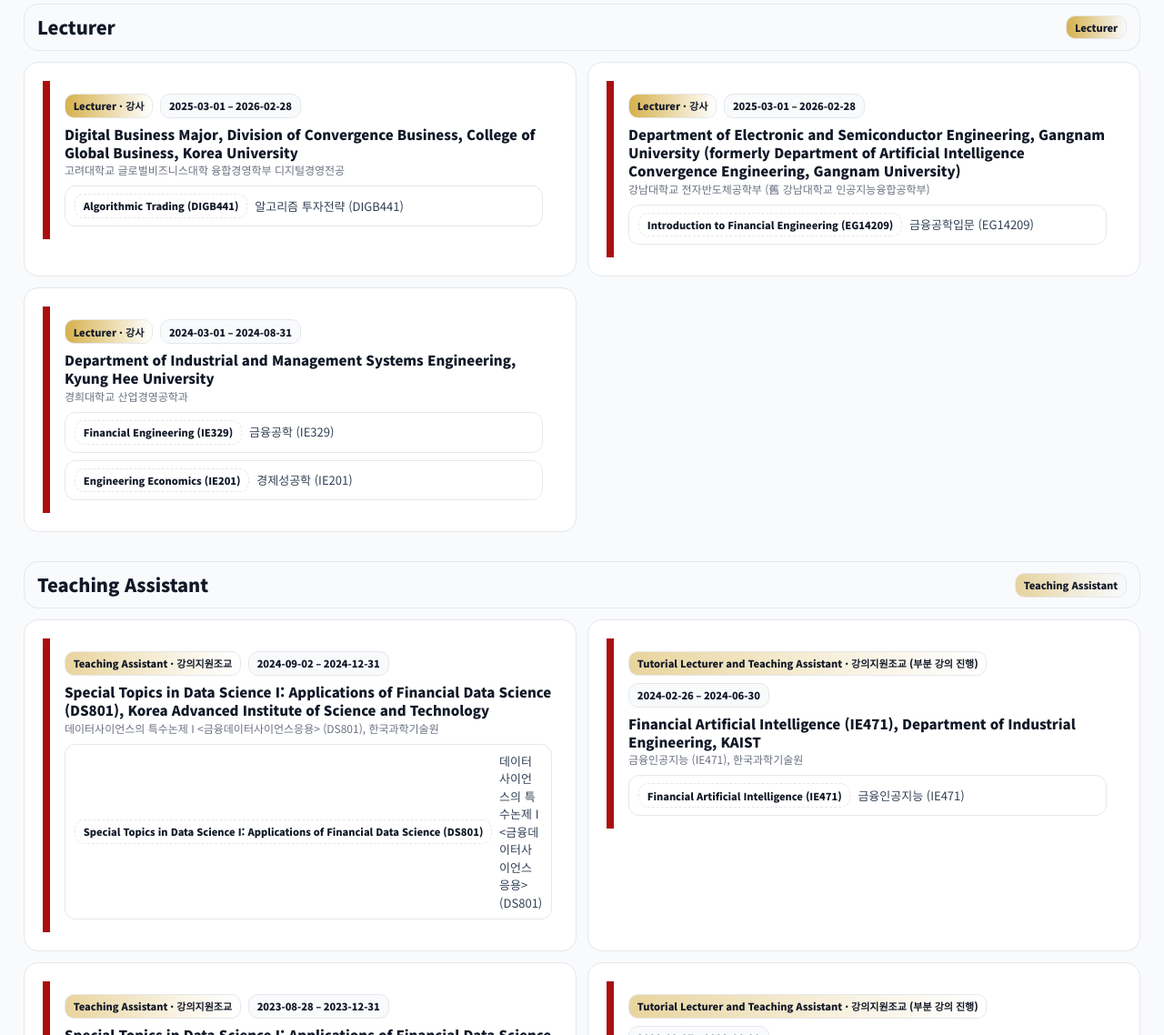
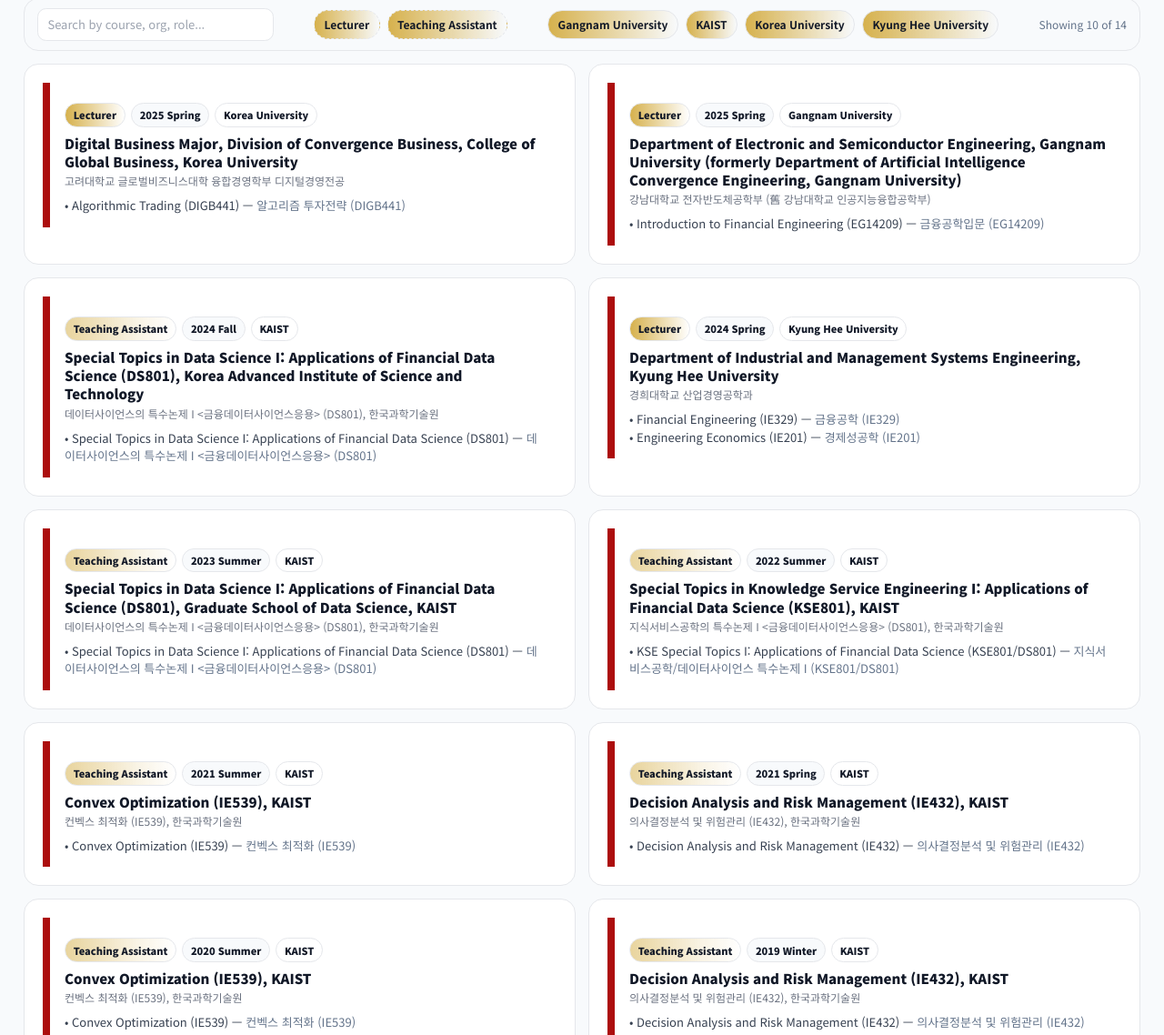
Before and after one commit to FinDS-Lab/site, a Jekyll site: the page built from lectures.html, in a window 1280 px wide and 1400 px high, scrolled down 790 px. Shown: the part 262-1400 px from the top of the window at 91% size. Built offline with Jekyll 4.4.1, drawn with Linux system fonts in a browser that asks for light colours; nearby versions of some CDN libraries; some of the changed text lies outside the part shown.

Commit message:
Update lectures.html

```diff
--- a/lectures.html
+++ b/lectures.html
@@ -33,61 +33,69 @@
 <!-- ===== Styles ===== -->
 <style>
   :root{
-    --accent: rgb(172, 14, 14);         /* main red */
-    --gold:   rgb(214, 177, 77);        /* gold */
-    --gold-soft: rgba(214,177,77,.35);  /* softer gold */
+    --accent: rgb(172, 14, 14);          /* main red */
+    --gold:   rgb(214, 177, 77);         /* gold */
+    --gold-soft: rgba(214,177,77,.35);   /* softer gold */
   }
-  .badge{display:inline-flex;align-items:center;gap:.35rem;padding:.26rem .55rem;border-radius:.65rem;border:1px solid #e5e7eb;font-weight:800;font-size:11px;color:#111827;white-space:nowrap}
-  .badge-role-lect{background:linear-gradient(90deg, var(--gold), var(--gold-soft) 65%, rgba(255,255,255,0))}
-  .badge-role-ta{  background:linear-gradient(90deg, rgba(214,177,77,.55), rgba(214,177,77,.15) 65%, rgba(255,255,255,0))}
-  .badge-period{background:#f8fafc}
-  .badge-code{background:#fff;border-style:dashed}
-  .badge-dept{background:#fff}
+  .toolbar{display:flex;flex-wrap:wrap;gap:10px;align-items:center;justify-content:space-between;background:#f8fafc;border:1px solid #e5e7eb;border-radius:1rem;padding:10px 14px;margin-top:18px}
+  .search input{width:260px;max-width:100%;border:1px solid #e5e7eb;border-radius:.6rem;padding:.45rem .65rem;font-size:13px}
+  .chips{display:flex;flex-wrap:wrap;gap:8px}
+  .chip{display:inline-flex;align-items:center;gap:.4rem;padding:.35rem .65rem;border-radius:999px;border:1px solid #e5e7eb;background:#fff;font-weight:700;font-size:12px;color:#111827;cursor:pointer}
+  .chip.is-on{background:linear-gradient(90deg, var(--gold), var(--gold-soft) 65%, rgba(255,255,255,0));}
+  .chip-role{border-style:dashed}
+  .count{font-size:12px;color:#64748b}
+
+  .grid{display:grid;gap:14px;margin-top:14px}
+  @media(min-width:768px){ .grid{grid-template-columns:1fr 1fr} }
+
   .card{background:#fff;border:1px solid #e5e7eb;border-radius:1rem;overflow:hidden}
-  .row{display:grid;grid-template-columns:8px 1fr;gap:0}
+  .row{display:grid;grid-template-columns:8px 1fr}
   .strip{background:var(--accent)}
   .body{padding:14px 16px}
   .title{font-weight:900;font-size:15px;line-height:1.35;color:#111827}
-  .sub{margin-top:2px;color:#374151;font-size:13px}
-  .sub-ko{color:#6b7280;font-size:12px}
-  .course-list{margin-top:8px}
-  .course{display:flex;align-items:center;gap:8px;padding:8px 10px;border:1px solid #e5e7eb;border-radius:.75rem}
-  .section-head{display:flex;align-items:center;justify-content:space-between;padding:10px 14px;background:#f8fafc;border:1px solid #e5e7eb;border-radius:1rem}
-  .section-head h2{font-size:1.25rem;font-weight:900;color:#111827}
-  .grid-wrap{margin-top:12px;display:grid;gap:12px}
-  @media (min-width: 768px){ .grid-wrap{grid-template-columns:1fr 1fr} }
+  .subtitle{margin-top:2px;color:#6b7280;font-size:12px}
+
+  .meta{margin-top:8px;display:flex;flex-wrap:wrap;gap:6px}
+  .badge{display:inline-flex;align-items:center;gap:.35rem;padding:.26rem .55rem;border-radius:999px;border:1px solid #e5e7eb;background:#fff;font-weight:800;font-size:11px;color:#111827;white-space:nowrap}
+  .badge-period{background:#f8fafc}
+  .badge-role-lect{background:linear-gradient(90deg, var(--gold), var(--gold-soft) 65%, rgba(255,255,255,0))}
+  .badge-role-ta{background:linear-gradient(90deg, rgba(214,177,77,.55), rgba(214,177,77,.15) 65%, rgba(255,255,255,0))}
+  .badge-school{background:#fff}
+  .course-list{margin-top:8px;font-size:13px;color:#374151}
 </style>
 
-<!-- ===== Data + Render ===== -->
-<section class="max-w-7xl mx-auto px-4 mt-6 space-y-8">
-  <!-- Lecturer -->
-  <div>
-    <div class="section-head">
-      <h2>Lecturer</h2>
-      <span class="badge badge-role-lect">Lecturer</span>
+<!-- ===== Toolbar (Search + Tags) ===== -->
+<section class="max-w-7xl mx-auto px-4">
+  <div class="toolbar">
+    <div class="search">
+      <input id="q" type="text" placeholder="Search by course, org, role..." />
     </div>
-    <div id="lecturerWrap" class="grid-wrap"></div>
-  </div>
-
-  <!-- Teaching Assistant (incl. Tutorial/Program TA) -->
-  <div>
-    <div class="section-head">
-      <h2>Teaching Assistant</h2>
-      <span class="badge badge-role-ta">Teaching Assistant</span>
+    <div class="chips" id="roleChips">
+      <!-- role chips -->
     </div>
-    <div id="taWrap" class="grid-wrap"></div>
+    <div class="chips" id="schoolChips">
+      <!-- school chips -->
+    </div>
+    <div class="count" id="count"></div>
   </div>
 </section>
 
+<!-- ===== Content ===== -->
+<section class="max-w-7xl mx-auto px-4">
+  <div class="grid" id="grid"></div>
+</section>
+
 <script>
-  // ===== Source data (filtered to Lecturer / TA family only) =====
-  const LECTURE_ITEMS = [
-    // ── Lecturer ─────────────────────────────────────────────────────────────
+  // ===== Source data =====
+  // NOTE: period is kept for parsing start date; season label is auto-generated from start date.
+  const ITEMS = [
+    // ────────── Lecturer ──────────
     {
       role: "Lecturer", role_ko: "강사",
       period: "2025-03-01 – 2026-02-28",
       org_en: "Digital Business Major, Division of Convergence Business, College of Global Business, Korea University",
       org_ko: "고려대학교 글로벌비즈니스대학 융합경영학부 디지털경영전공",
+      school: "Korea University",
       courses: [
         { en: "Algorithmic Trading (DIGB441)", ko: "알고리즘 투자전략 (DIGB441)" }
       ]
@@ -97,6 +105,7 @@
       period: "2025-03-01 – 2026-02-28",
       org_en: "Department of Electronic and Semiconductor Engineering, Gangnam University (formerly Department of Artificial Intelligence Convergence Engineering, Gangnam University)",
       org_ko: "강남대학교 전자반도체공학부 (舊 강남대학교 인공지능융합공학부)",
+      school: "Gangnam University",
       courses: [
         { en: "Introduction to Financial Engineering (EG14209)", ko: "금융공학입문 (EG14209)" }
       ]
@@ -106,203 +115,222 @@
       period: "2024-03-01 – 2024-08-31",
       org_en: "Department of Industrial and Management Systems Engineering, Kyung Hee University",
       org_ko: "경희대학교 산업경영공학과",
+      school: "Kyung Hee University",
       courses: [
         { en: "Financial Engineering (IE329)", ko: "금융공학 (IE329)" },
         { en: "Engineering Economics (IE201)", ko: "경제성공학 (IE201)" }
       ]
     },
 
-    // ── Teaching Assistant (includes Tutorial/Program TA) ───────────────────
+    // ────────── Teaching Assistant (includes Tutorial/Program TA) ──────────
     {
       role: "Teaching Assistant", role_ko: "강의지원조교",
       period: "2024-09-02 – 2024-12-31",
       org_en: "Special Topics in Data Science I: Applications of Financial Data Science (DS801), Korea Advanced Institute of Science and Technology",
       org_ko: "데이터사이언스의 특수논제 I <금융데이터사이언스응용> (DS801), 한국과학기술원",
+      school: "KAIST",
       courses: [
         { en: "Special Topics in Data Science I: Applications of Financial Data Science (DS801)", ko: "데이터사이언스의 특수논제 I <금융데이터사이언스응용> (DS801)" }
-      ],
-      flags: ["TA"]
+      ]
     },
     {
       role: "Tutorial Lecturer and Teaching Assistant", role_ko: "강의지원조교 (부분 강의 진행)",
       period: "2024-02-26 – 2024-06-30",
       org_en: "Financial Artificial Intelligence (IE471), Department of Industrial Engineering, KAIST",
       org_ko: "금융인공지능 (IE471), 한국과학기술원",
+      school: "KAIST",
       courses: [
         { en: "Financial Artificial Intelligence (IE471)", ko: "금융인공지능 (IE471)" }
-      ],
-      flags: ["Tutorial", "TA"]
+      ]
     },
     {
       role: "Teaching Assistant", role_ko: "강의지원조교",
       period: "2023-08-28 – 2023-12-31",
       org_en: "Special Topics in Data Science I: Applications of Financial Data Science (DS801), Graduate School of Data Science, KAIST",
       org_ko: "데이터사이언스의 특수논제 I <금융데이터사이언스응용> (DS801), 한국과학기술원",
+      school: "KAIST",
       courses: [
         { en: "Special Topics in Data Science I: Applications of Financial Data Science (DS801)", ko: "데이터사이언스의 특수논제 I <금융데이터사이언스응용> (DS801)" }
-      ],
-      flags: ["TA"]
+      ]
     },
     {
       role: "Tutorial Lecturer and Teaching Assistant", role_ko: "강의지원조교 (부분 강의 진행)",
       period: "2023-02-27 – 2023-06-30",
       org_en: "Financial Artificial Intelligence (IE471), KAIST",
       org_ko: "금융인공지능 (IE471), 한국과학기술원",
+      school: "KAIST",
       courses: [
         { en: "Financial Artificial Intelligence (IE471)", ko: "금융인공지능 (IE471)" }
-      ],
-      flags: ["Tutorial", "TA"]
+      ]
     },
     {
       role: "Program Teaching Assistant", role_ko: "교육담당조교",
       period: "2023-01-01 – 2023-02-28",
       org_en: "Hana Financial Group – KAIST Industry-Academia Collaboration Program",
       org_ko: "하나금융그룹 – KAIST 산학협력 프로그램",
-      courses: [],
-      flags: ["Program", "TA"]
+      school: "KAIST",
+      courses: []
     },
     {
       role: "Teaching Assistant", role_ko: "강의지원조교",
       period: "2022-08-30 – 2022-12-31",
       org_en: "Special Topics in Knowledge Service Engineering I: Applications of Financial Data Science (KSE801), KAIST",
       org_ko: "지식서비스공학의 특수논제 I <금융데이터사이언스응용> (DS801), 한국과학기술원",
+      school: "KAIST",
       courses: [
         { en: "KSE Special Topics I: Applications of Financial Data Science (KSE801/DS801)", ko: "지식서비스공학/데이터사이언스 특수논제 I (KSE801/DS801)" }
-      ],
-      flags: ["TA"]
-    },
-    {
-      role: "Teaching Assistant", role_ko: "강의지원조교",
-      period: "2022-02-28 – 2022-06-30",
-      org_en: "Special Topics in Industrial Systems Engineering I: You&IE (IE482), KAIST",
-      org_ko: "산업공학특강 I <You&IE> (IE482), 한국과학기술원",
-      courses: [
-        { en: "You&IE (IE482)", ko: "산업공학특강 I <You&IE> (IE482)" }
-      ],
-      flags: ["TA"]
-    },
-    {
-      role: "Tutorial Lecturer and Teaching Assistant", role_ko: "강의지원조교 (부분 강의 진행)",
-      period: "2022-02-28 – 2022-06-30",
-      org_en: "Financial Artificial Intelligence (IE471/IE412), KAIST & UNIST (Joint)",
-      org_ko: "금융인공지능 (IE471/IE412), 한국과학기술원 – 울산과학기술원 협동 강의",
-      courses: [
-        { en: "Financial Artificial Intelligence (IE471/IE412)", ko: "금융인공지능 (IE471/IE412)" }
-      ],
-      flags: ["Tutorial", "TA"]
+      ]
     },
     {
       role: "Teaching Assistant", role_ko: "강의지원조교",
       period: "2021-08-30 – 2021-12-31",
       org_en: "Convex Optimization (IE539), KAIST",
       org_ko: "컨벡스 최적화 (IE539), 한국과학기술원",
+      school: "KAIST",
       courses: [
         { en: "Convex Optimization (IE539)", ko: "컨벡스 최적화 (IE539)" }
-      ],
-      flags: ["TA"]
+      ]
     },
     {
       role: "Teaching Assistant", role_ko: "강의지원조교",
       period: "2021-03-01 – 2021-06-30",
       org_en: "Decision Analysis and Risk Management (IE432), KAIST",
       org_ko: "의사결정분석 및 위험관리 (IE432), 한국과학기술원",
+      school: "KAIST",
       courses: [
         { en: "Decision Analysis and Risk Management (IE432)", ko: "의사결정분석 및 위험관리 (IE432)" }
-      ],
-      flags: ["TA"]
+      ]
     },
     {
       role: "Lead Developer, Tutorial Lecturer, and Teaching Assistant", role_ko: "강의 자료 및 커리큘럼 개발자 겸 강의지원조교 (부분 강의 진행)",
       period: "2021-03-01 – 2021-06-30",
       org_en: "Financial Artificial Intelligence (IE471), KAIST",
       org_ko: "금융인공지능 (IE471), 한국과학기술원",
+      school: "KAIST",
       courses: [
         { en: "Financial Artificial Intelligence (IE471)", ko: "금융인공지능 (IE471)" }
-      ],
-      flags: ["Tutorial", "TA"]
-    },
-    {
-      role: "Program Teaching Assistant", role_ko: "교육담당조교",
-      period: "2021-01-01 – 2021-02-28",
-      org_en: "Shinhan Financial Group – KAIST Industry-Academia Collaboration Program",
-      org_ko: "신한금융지주 – KAIST 산학협력 프로그램",
-      courses: [],
-      flags: ["Program", "TA"]
+      ]
     },
     {
       role: "Teaching Assistant", role_ko: "강의지원조교",
       period: "2020-08-31 – 2020-12-31",
       org_en: "Convex Optimization (IE539), KAIST",
       org_ko: "컨벡스 최적화 (IE539), 한국과학기술원",
+      school: "KAIST",
       courses: [
         { en: "Convex Optimization (IE539)", ko: "컨벡스 최적화 (IE539)" }
-      ],
-      flags: ["TA"]
-    },
-    {
-      role: "Program Teaching Assistant", role_ko: "교육담당조교",
-      period: "2020-01-01 – 2020-02-28",
-      org_en: "Shinhan Financial Group – KAIST Industry-Academia Collaboration Program",
-      org_ko: "신한금융지주 – KAIST 산학협력 프로그램",
-      courses: [],
-      flags: ["Program", "TA"]
+      ]
     },
     {
       role: "Teaching Assistant", role_ko: "강의지원조교",
       period: "2019-02-25 – 2019-06-30",
       org_en: "Decision Analysis and Risk Management (IE432), KAIST",
       org_ko: "의사결정분석 및 위험관리 (IE432), 한국과학기술원",
+      school: "KAIST",
       courses: [
         { en: "Decision Analysis and Risk Management (IE432)", ko: "의사결정분석 및 위험관리 (IE432)" }
-      ],
-      flags: ["TA"]
+      ]
     }
   ];
 
-  // Split into Lecturer / TA buckets
-  const lecturerData = LECTURE_ITEMS.filter(i => i.role.toLowerCase().includes("lecturer") && !i.role.toLowerCase().includes("assistant"));
-  const taData = LECTURE_ITEMS.filter(i => !lecturerData.includes(i));
-
-  // Sort by period start (desc). We parse YYYY-MM-DD at the start of the string.
+  /* ===== Utilities ===== */
   function parseStartDate(period){
     const m = period.match(/^(\d{4})-(\d{2})-(\d{2})/);
     if(!m) return new Date(0);
     return new Date(`${m[1]}-${m[2]}-${m[3]}T00:00:00`);
   }
-  lecturerData.sort((a,b)=> parseStartDate(b.period) - parseStartDate(a.period));
-  taData.sort((a,b)=> parseStartDate(b.period) - parseStartDate(a.period));
+  function seasonLabelFrom(date){
+    const y = date.getFullYear();
+    const m = date.getMonth()+1;
+    // Winter: Jan-Feb, Spring: Mar-Jun, Summer: Jul-Aug, Fall: Sep-Dec
+    const season = (m<=2) ? "Winter" : (m<=6) ? "Spring" : (m<=8) ? "Summer" : "Fall";
+    return `${y} ${season}`;
+  }
+  function byStartDesc(a,b){ return parseStartDate(b.period) - parseStartDate(a.period); }
 
-  function courseChips(courses){
-    if (!courses || !courses.length) return "";
-    return `
-      <div class="course-list grid gap-2">
-        ${courses.map(c=>`
-          <div class="course">
-            <span class="badge badge-code">${c.en}</span>
-            <span class="text-[13px] text-slate-700">${c.ko}</span>
-          </div>
-        `).join('')}
-      </div>
-    `;
+  // dynamic chips
+  const SCHOOLS = Array.from(new Set(ITEMS.map(i=>i.school))).sort();
+  const ROLES = ["Lecturer","Teaching Assistant"]; // fixed per request
+
+  // state
+  let q = "";
+  const onRoles = new Set(ROLES);      // start with all on
+  const onSchools = new Set(SCHOOLS);  // start with all on
+
+  // DOM
+  const grid = document.getElementById('grid');
+  const count = document.getElementById('count');
+  const qInput = document.getElementById('q');
+  const roleChips = document.getElementById('roleChips');
+  const schoolChips = document.getElementById('schoolChips');
+
+  // build chips
+  function buildChips(){
+    roleChips.innerHTML = ROLES.map(r=>{
+      const on = onRoles.has(r) ? 'is-on' : '';
+      return `<button class="chip chip-role ${on}" data-role="${r}">${r}</button>`;
+    }).join('');
+    schoolChips.innerHTML = SCHOOLS.map(s=>{
+      const on = onSchools.has(s) ? 'is-on' : '';
+      return `<button class="chip ${on}" data-school="${s}">${s}</button>`;
+    }).join('');
+
+    // bind
+    roleChips.querySelectorAll('[data-role]').forEach(btn=>{
+      btn.addEventListener('click', ()=>{
+        const r = btn.getAttribute('data-role');
+        if(onRoles.has(r)) onRoles.delete(r); else onRoles.add(r);
+        btn.classList.toggle('is-on');
+        render();
+      });
+    });
+    schoolChips.querySelectorAll('[data-school]').forEach(btn=>{
+      btn.addEventListener('click', ()=>{
+        const s = btn.getAttribute('data-school');
+        if(onSchools.has(s)) onSchools.delete(s); else onSchools.add(s);
+        btn.classList.toggle('is-on');
+        render();
+      });
+    });
   }
 
-  function cardTemplate(item, isLecturer){
+  function matchesQuery(item){
+    if(!q) return true;
+    const text = (item.role + " " + item.role_ko + " " + item.org_en + " " + item.org_ko + " " +
+                  item.courses.map(c=>c.en + " " + c.ko).join(" ")).toLowerCase();
+    return text.includes(q.toLowerCase());
+  }
+
+  function filterItems(){
+    return ITEMS
+      .filter(i => onRoles.has(i.role))
+      .filter(i => onSchools.has(i.school))
+      .filter(matchesQuery)
+      .sort(byStartDesc);
+  }
+
+  function card(item){
+    const season = seasonLabelFrom(parseStartDate(item.period));
+    const isLect = item.role.toLowerCase().includes('lecturer') && !item.role.toLowerCase().includes('assistant');
     return `
       <article class="card">
         <div class="row">
           <div class="strip"></div>
           <div class="body">
-            <div class="flex flex-wrap items-center gap-2 justify-between">
-              <div class="flex flex-wrap items-center gap-2">
-                <span class="badge ${isLecturer ? 'badge-role-lect' : 'badge-role-ta'}">${item.role}${item.role_ko ? ` · ${item.role_ko}` : ''}</span>
-                <span class="badge badge-period">${item.period}</span>
-              </div>
+            <div class="meta">
+              <span class="badge ${isLect ? 'badge-role-lect':'badge-role-ta'}">${item.role}</span>
+              <span class="badge badge-period">${season}</span>
+              <span class="badge badge-school">${item.school}</span>
             </div>
 
             <h3 class="title mt-2">${item.org_en}</h3>
-            <div class="sub-ko">${item.org_ko}</div>
+            <div class="subtitle">${item.org_ko}</div>
 
-            ${courseChips(item.courses)}
+            ${item.courses && item.courses.length ? `
+              <div class="course-list">
+                ${item.courses.map(c => `• ${c.en} — <span class="text-slate-500">${c.ko}</span>`).join('<br/>')}
+              </div>
+            ` : ``}
           </div>
         </div>
       </article>
@@ -310,11 +338,15 @@
   }
 
   function render(){
-    const lectWrap = document.getElementById('lecturerWrap');
-    const taWrap = document.getElementById('taWrap');
-    lectWrap.innerHTML = lecturerData.map(i=>cardTemplate(i, true)).join('');
-    taWrap.innerHTML   = taData.map(i=>cardTemplate(i, false)).join('');
+    const data = filterItems();
+    grid.innerHTML = data.map(card).join('');
+    count.textContent = `Showing ${data.length} of ${ITEMS.length}`;
   }
 
+  // events
+  qInput.addEventListener('input', (e)=>{ q = e.target.value || ""; render(); });
+
+  // init
+  buildChips();
   render();
 </script>
```
Also changed, not shown: other parts of lectures.html (+1 -1 lines).
